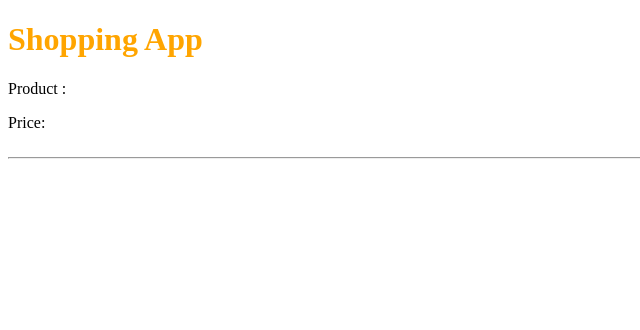
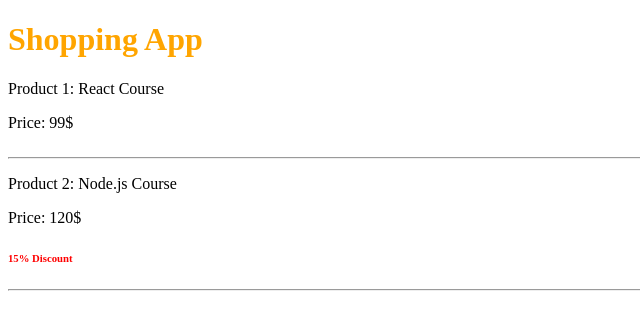
Before and after one commit to sabasaber/React-course, a React (Create React App) app: page / in a window 1280 px wide. Shown: the top 330 px of the page, without its empty margins (0-640 px from the left). Built offline with nearby package versions, Linux system fonts and the light colour scheme.

Commit message:
used props

```diff
--- a/src/App.js
+++ b/src/App.js
@@ -4,7 +4,10 @@ const App = () => {
     return (
         <div>
           <h1 style={{ color: 'orange' }}>Shopping App</h1>
-          <Product/>
+          <Product num="1" name="React Course" price="99$"/>
+          <Product num="2" name="Node.js Course" price="120$">
+              <p>15% Discount</p>
+              </Product>
         </div>
 
     )
```
